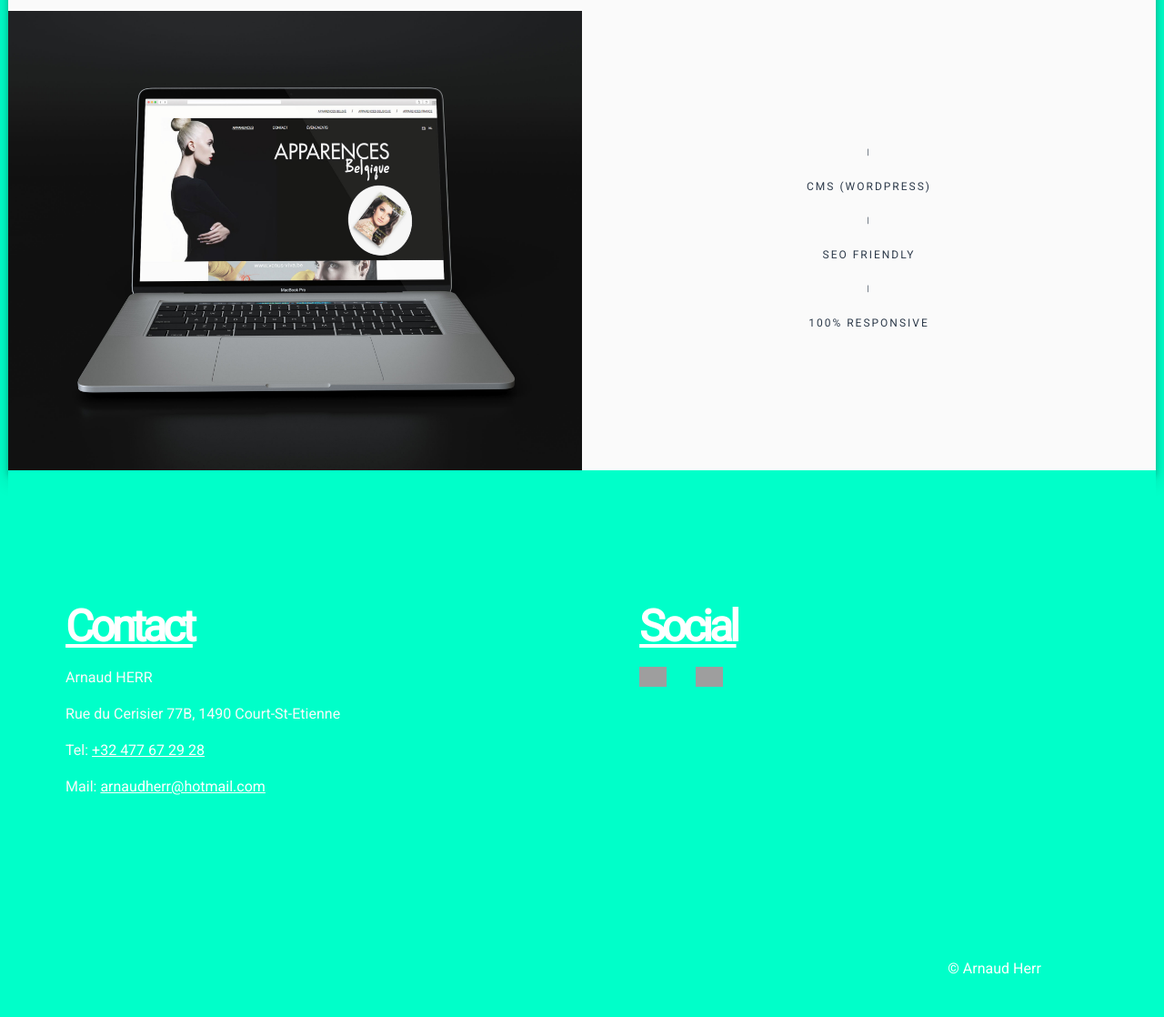
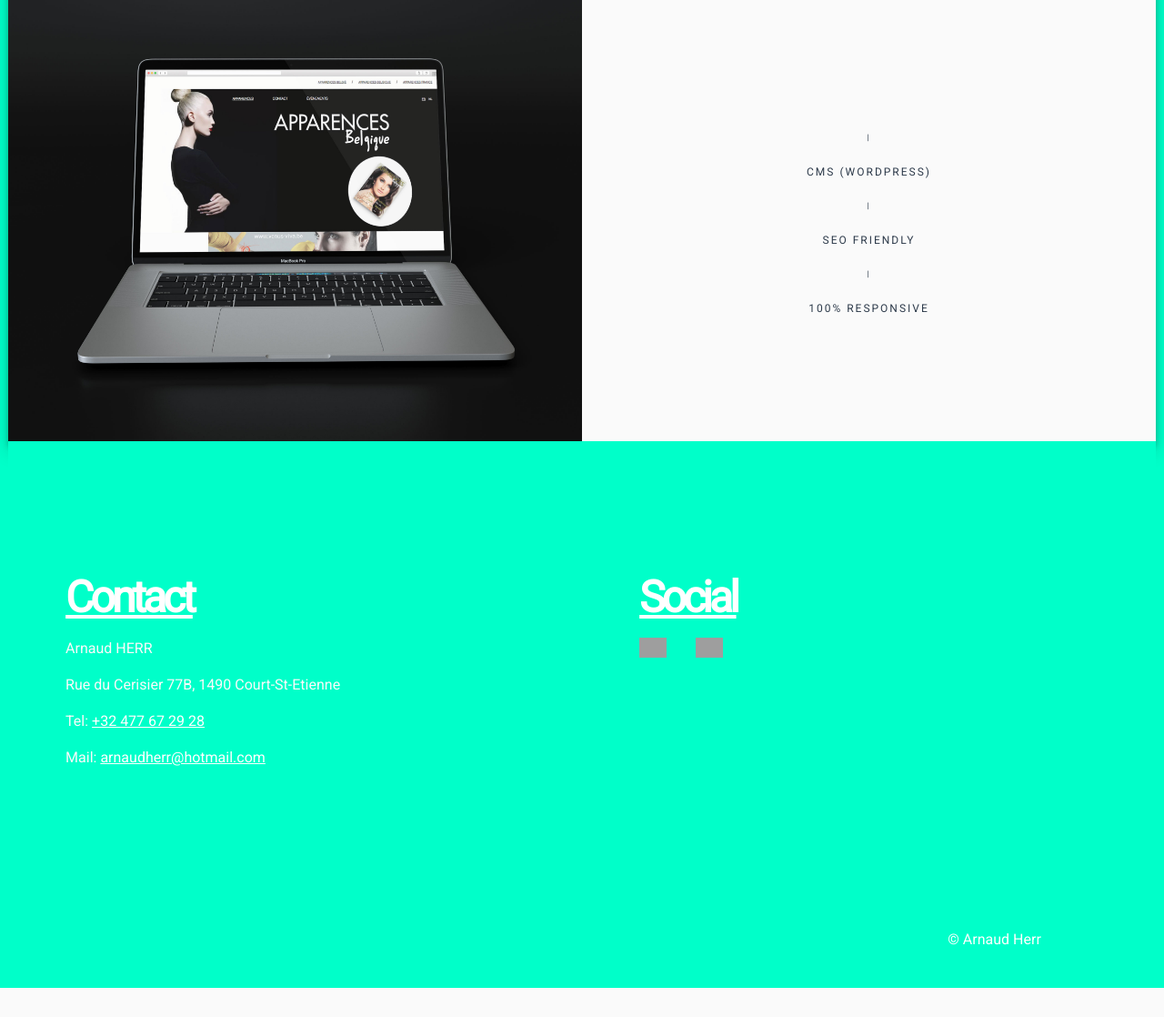
Before and after one commit to arnaudherr/arnaudherr.github.io, a Jekyll site: the page built from _posts/2017-11-07-Apparences.md, in a window 1280 px wide. Shown: the part 1696-2814 px from the top of the page at 91% size. Built offline with Jekyll 4.4.1, drawn with Linux system fonts in a browser that asks for light colours; some web fonts are replaced; after the commit the page ends 2782 px from its top, so only the background shows below that; grey boxes are pictures that could not be loaded.

Commit message:
margin fix

```diff
--- a/css/main.css
+++ b/css/main.css
@@ -1444,7 +1444,6 @@ box-shadow: 0 10px 20px rgba(0, 0, 0, 0.19), 0 6px 6px rgba(0, 0, 0, 0.23);
 .mockup__apparences img{
   width: 50%;
   margin: 0;
-  margin-top: 2em;
 }
 @media all and (max-width:800px){
   .rememberit_mockup{
@@ -1462,8 +1461,11 @@ box-shadow: 0 10px 20px rgba(0, 0, 0, 0.19), 0 6px 6px rgba(0, 0, 0, 0.23);
   .mockup__apparences{
 
     -ms-flex-wrap: wrap-reverse;
-
-        flex-wrap: wrap-reverse;
+    flex-wrap: wrap-reverse;
+  }
+  .mockup__apparences {
+
+    margin-bottom: 2em;
   }
   .mockup__apparences img{
     width: 100%;
```
